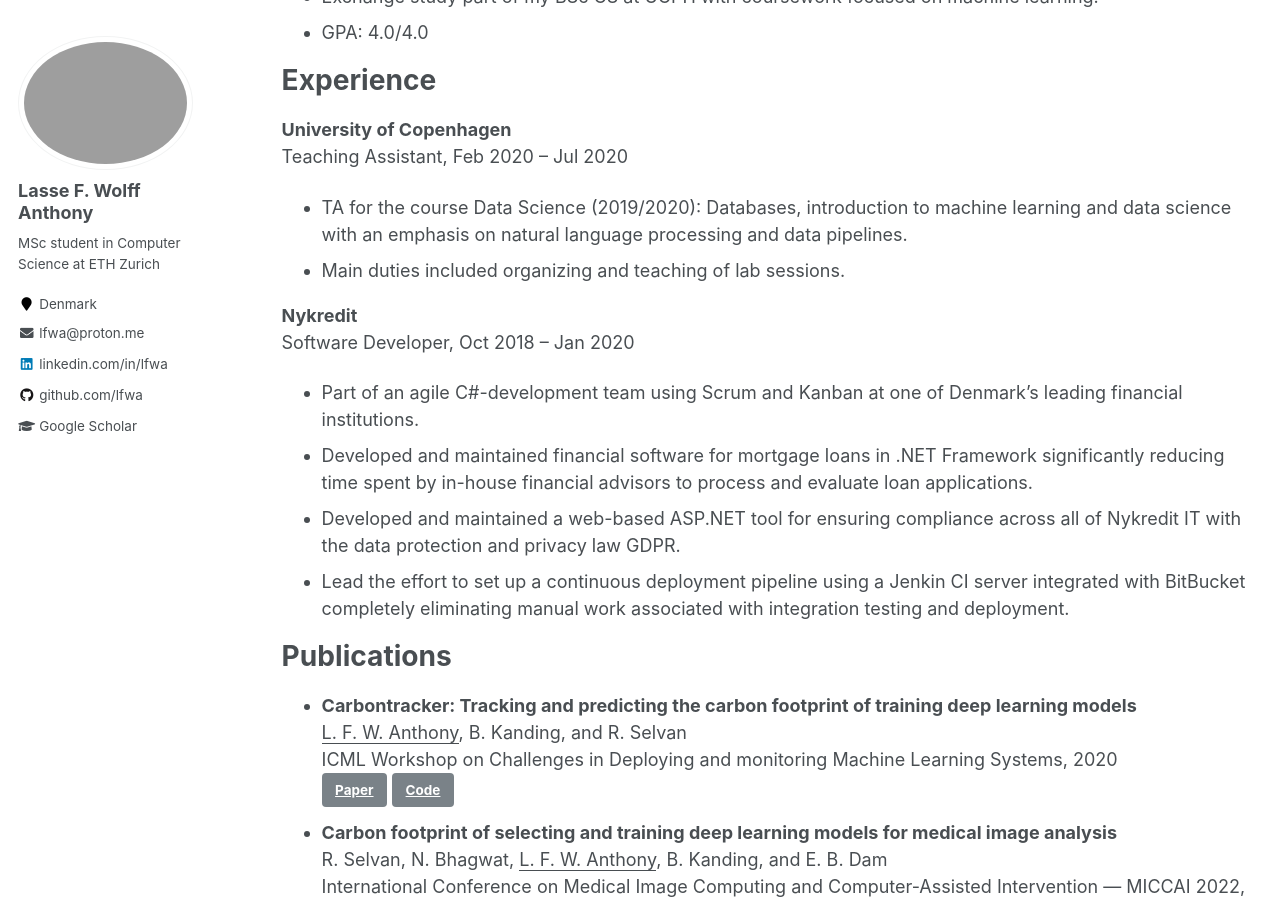
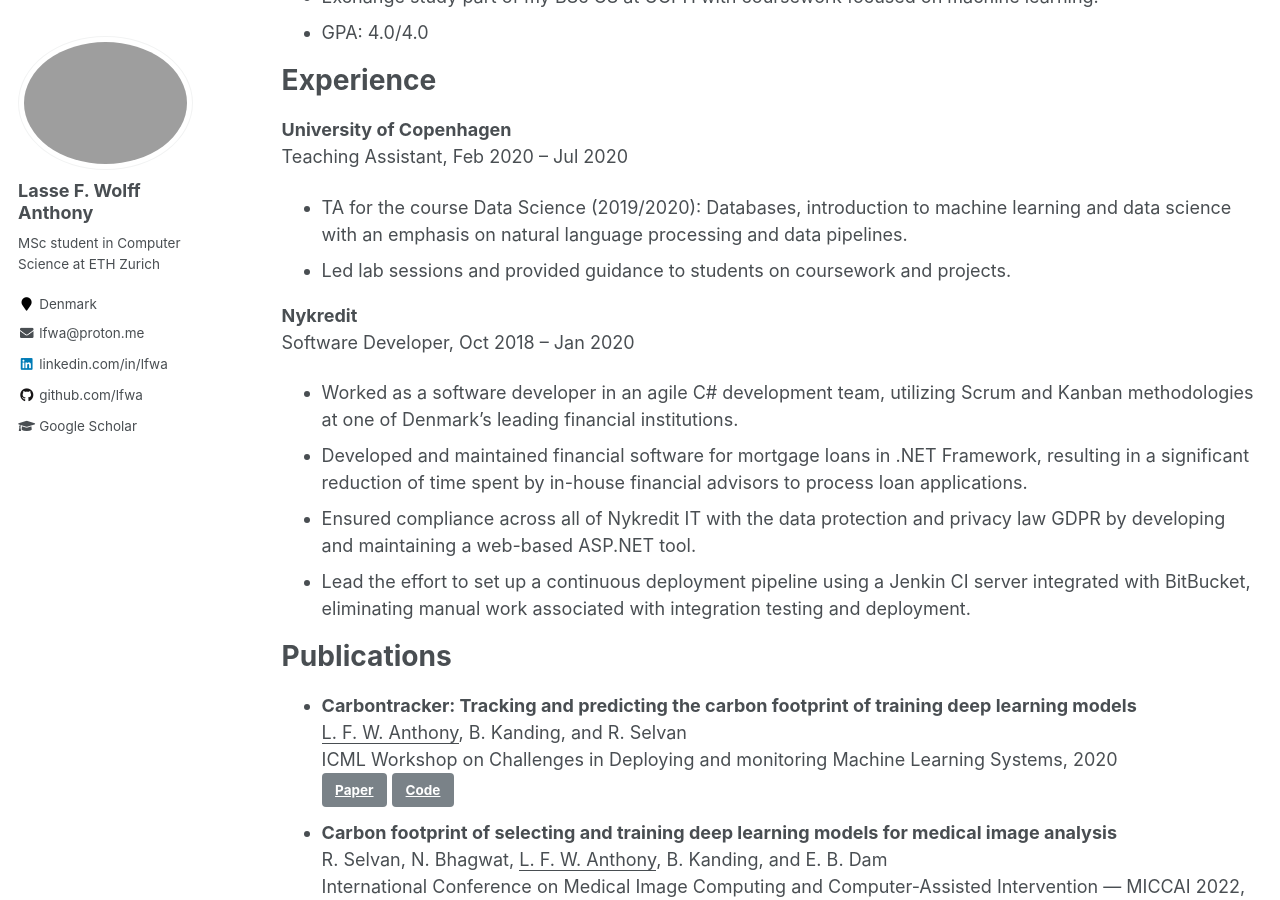
Before and after one commit to lfwa/lfwa.github.io, a Jekyll site: the page built from _pages/cv.md, in a window 1280 px wide and 900 px high, scrolled down 776 px. Built offline with Jekyll 4.4.1, drawn with Linux system fonts in a browser that asks for light colours; formulas are drawn with MathJax 3.

Commit message:
Update bullet points

```diff
--- a/_pages/cv.md
+++ b/_pages/cv.md
@@ -36,14 +36,14 @@ Experience
 **University of Copenhagen**\
 Teaching Assistant, Feb 2020 &ndash; Jul 2020
 * TA for the course Data Science (2019/2020): Databases, introduction to machine learning and data science with an emphasis on natural language processing and data pipelines.
-* Main duties included organizing and teaching of lab sessions.
+* Led lab sessions and provided guidance to students on coursework and projects.
 
 **Nykredit**\
 Software Developer, Oct 2018 &ndash; Jan 2020
-* Part of an agile C\#-development team using Scrum and Kanban at one of Denmark's leading financial institutions.
-* Developed and maintained financial software for mortgage loans in .NET Framework significantly reducing time spent by in-house financial advisors to process and evaluate loan applications.
-* Developed and maintained a web-based ASP.NET tool for ensuring compliance across all of Nykredit IT with the data protection and privacy law GDPR.
-* Lead the effort to set up a continuous deployment pipeline using a Jenkin CI server integrated with BitBucket completely eliminating manual work associated with integration testing and deployment.
+* Worked as a software developer in an agile C\# development team, utilizing Scrum and Kanban methodologies at one of Denmark's leading financial institutions.
+* Developed and maintained financial software for mortgage loans in .NET Framework, resulting in a significant reduction of time spent by in-house financial advisors to process loan applications.
+* Ensured compliance across all of Nykredit IT with the data protection and privacy law GDPR by developing and maintaining a web-based ASP.NET tool.
+* Lead the effort to set up a continuous deployment pipeline using a Jenkin CI server integrated with BitBucket, eliminating manual work associated with integration testing and deployment.
 
 Publications
 ======
```
